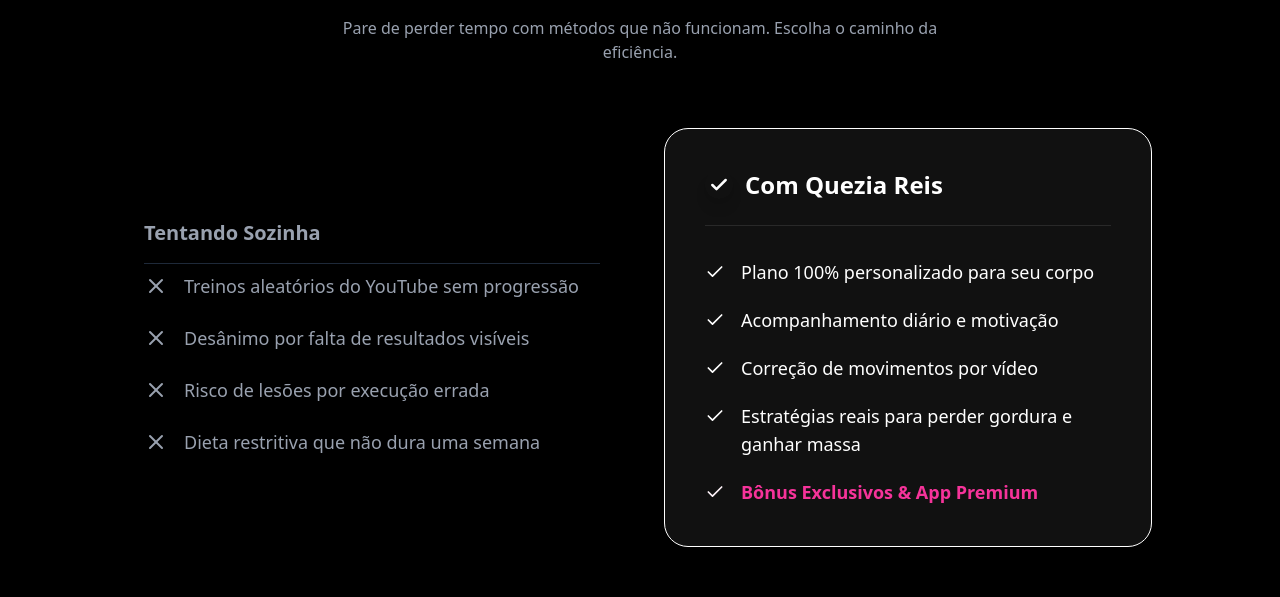
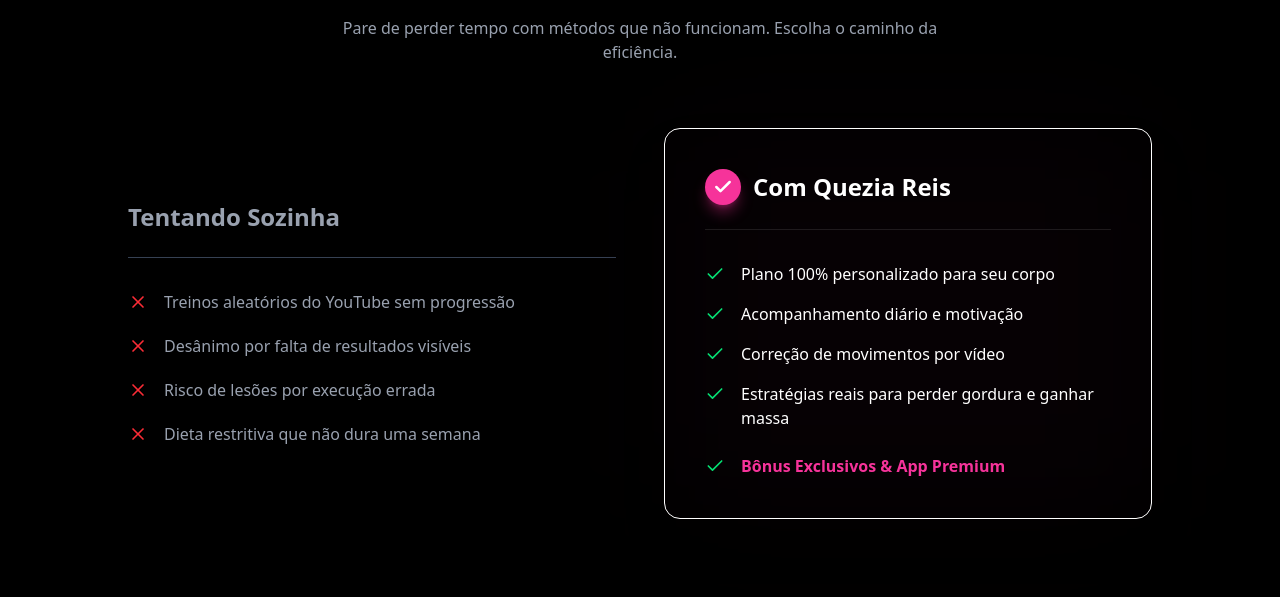
Before and after one commit to SantanaYure/ricasdesaude, a React (Vite) app: page / in a window 1280 px wide. Shown: the part 1520-2117 px from the top of the page. Built offline with nearby package versions, Linux system fonts and the light colour scheme.

Commit message:
style: ajusta estilos e cores no componente Comparison

```diff
--- a/src/components/Comparison.tsx
+++ b/src/components/Comparison.tsx
@@ -15,11 +15,11 @@
 
         <div className="grid md:grid-cols-2 gap-12 max-w-5xl mx-auto items-center">
           {/* Wrong Way - Left Side */}
-          <div className="space-y-8 px-4">
-            <h3 className="text-xl font-bold text-gray-400 mb-2 border-b border-gray-800 pb-4 inline-block w-full text-left">
+          <div className="space-y-8">
+            <h3 className="text-2xl font-bold text-gray-400 border-b border-gray-700 pb-6 w-full text-left">
               Tentando Sozinha
             </h3>
-            <ul className="space-y-6">
+            <ul className="space-y-5">
               {[
                 "Treinos aleatórios do YouTube sem progressão",
                 "Desânimo por falta de resultados visíveis",
@@ -27,8 +27,8 @@
                 "Dieta restritiva que não dura uma semana"
               ].map((item, i) => (
                 <li key={i} className="flex items-start space-x-4 text-gray-400">
-                  <X className="w-6 h-6 text-feedback-error shrink-0 mt-0.5" />
-                  <span className="text-lg font-light">{item}</span>
+                  <X className="w-5 h-5 text-red-500 shrink-0 mt-0.5" />
+                  <span className="text-base font-light">{item}</span>
                 </li>
               ))}
             </ul>
@@ -37,11 +37,11 @@
           {/* Right Way - Card */}
           <div className="relative">
              {/* Subtle Glow */}
-             <div className="absolute inset-0 bg-primary/10 blur-3xl rounded-3xl opacity-40"></div>
+             <div className="absolute inset-0 bg-pink-500/5 blur-3xl rounded-3xl opacity-50"></div>
 
-            <div className="relative bg-[#111] border border-primary/20 rounded-3xl p-8 md:p-10 shadow-2xl">
-              <div className="flex items-center gap-3 mb-8 border-b border-white/10 pb-6">
-                <div className="bg-primary rounded-full p-1 shadow-lg shadow-primary/40">
+            <div className="relative bg-dark-900 border border-dark-800 rounded-2xl p-8 md:p-10 shadow-2xl">
+              <div className="flex items-center gap-3 mb-8 pb-6 border-b border-white/10">
+                <div className="bg-pink-500 rounded-full p-2 shadow-lg shadow-pink-500/40 shrink-0">
                      <Check className="w-5 h-5 text-white" strokeWidth={3} />
                 </div>
                 <h3 className="text-2xl font-bold text-white">
@@ -49,23 +49,23 @@
                 </h3>
               </div>
 
-              <ul className="space-y-5">
+              <ul className="space-y-4">
                 {[
                   "Plano 100% personalizado para seu corpo",
                   "Acompanhamento diário e motivação",
                   "Correção de movimentos por vídeo",
                   "Estratégias reais para perder gordura e ganhar massa"
                 ].map((item, i) => (
-                  <li key={i} className="flex items-start space-x-4 font-medium text-white">
-                    <Check className="w-5 h-5 text-feedback-success shrink-0 mt-1" />
-                    <span className="text-lg font-light">{item}</span>
+                  <li key={i} className="flex items-start space-x-4 text-white">
+                    <Check className="w-5 h-5 text-green-400 shrink-0 mt-0.5" />
+                    <span className="text-base font-light">{item}</span>
                   </li>
                 ))}
 
                 {/* Last item highlighted */}
-                  <li className="flex items-start space-x-4 font-bold text-pink-50">
-                    <Check className="w-5 h-5 text-feedback-success shrink-0 mt-1" />
-                    <span className="text-lg text-pink-500 font-bold">Bônus Exclusivos & App Premium</span>
+                  <li className="flex items-start space-x-4 pt-2">
+                    <Check className="w-5 h-5 text-green-400 shrink-0 mt-0.5" />
+                    <span className="text-base text-pink-500 font-bold">Bônus Exclusivos & App Premium</span>
                 </li>
               </ul>
             </div>
```
